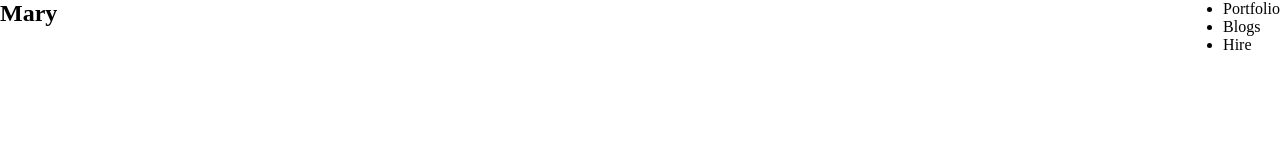
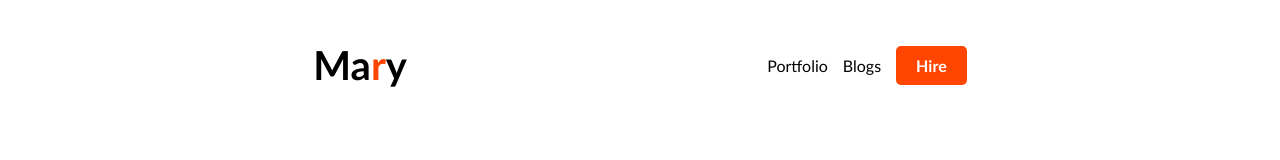
Before and after one commit to nurealammiaji/developer-portfolio-reloaded, a plain HTML site: page index.html in a window 1280 px wide. Drawn offline with Linux system fonts and the light colour scheme.

Commit message:
navbar added

```diff
--- a/index.html
+++ b/index.html
@@ -11,13 +11,13 @@
     <header>
         <nav class="navigation">
             <div>
-                <h2>Mary</h2>
+                <h2 class="site-title">Ma<span>r</span>y</h2>
             </div>
             <div>
-                <ul>
-                    <li>Portfolio</li>
-                    <li>Blogs</li>
-                    <li>Hire</li>
+                <ul class="nav-links">
+                    <li><a href="#">Portfolio</a></li>
+                    <li><a href="#">Blogs</a></li>
+                    <li><a class="btn-primary" href="#">Hire</a></li>
                 </ul>
             </div>
         </nav>
--- a/styles/portfolio.css
+++ b/styles/portfolio.css
@@ -1,8 +1,41 @@
 *{
-    margin: 0;
+    font-family: 'Gill Sans', 'Gill Sans MT', Calibri, 'Trebuchet MS', sans-serif;
 }
 
 .navigation{
     display: flex;
-    justify-content: space-between;
+    justify-content: space-evenly;
+    align-items: center;
 }
+
+.nav-links{
+    display: flex;
+    list-style: none;
+    align-items: center;
+}
+
+.nav-links li{
+    margin-left: 15px;
+}
+
+.nav-links li a{
+    text-decoration: none;
+    color: black;
+}
+
+.site-title{
+    font-size: 40px;
+}
+
+span{
+    color: orangered;
+}
+
+.btn-primary{
+    background-color: orangered;
+    padding: 10px 20px;
+    border: none;
+    border-radius: 5px;
+    color: white !important;
+    font-weight: 700;
+}
```
